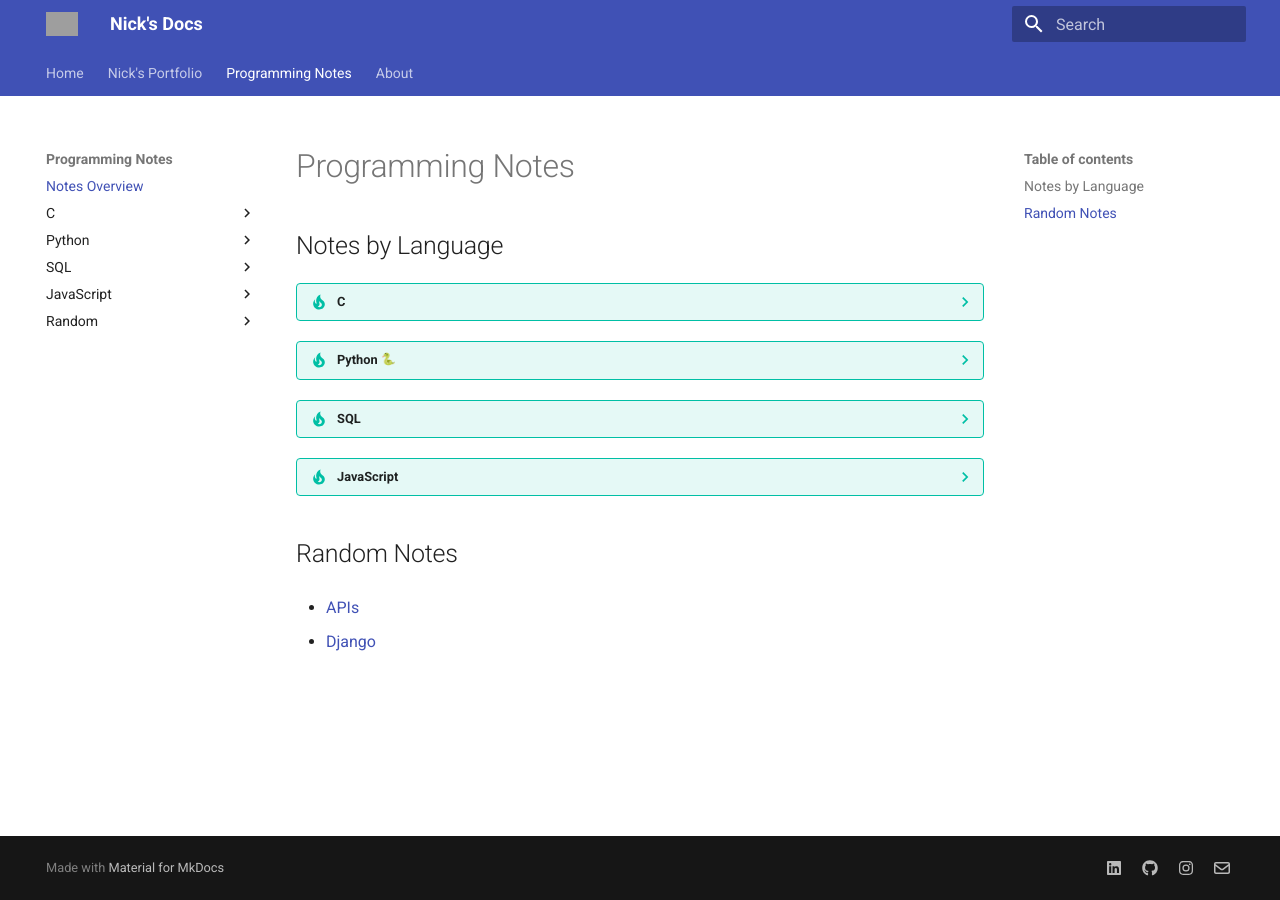
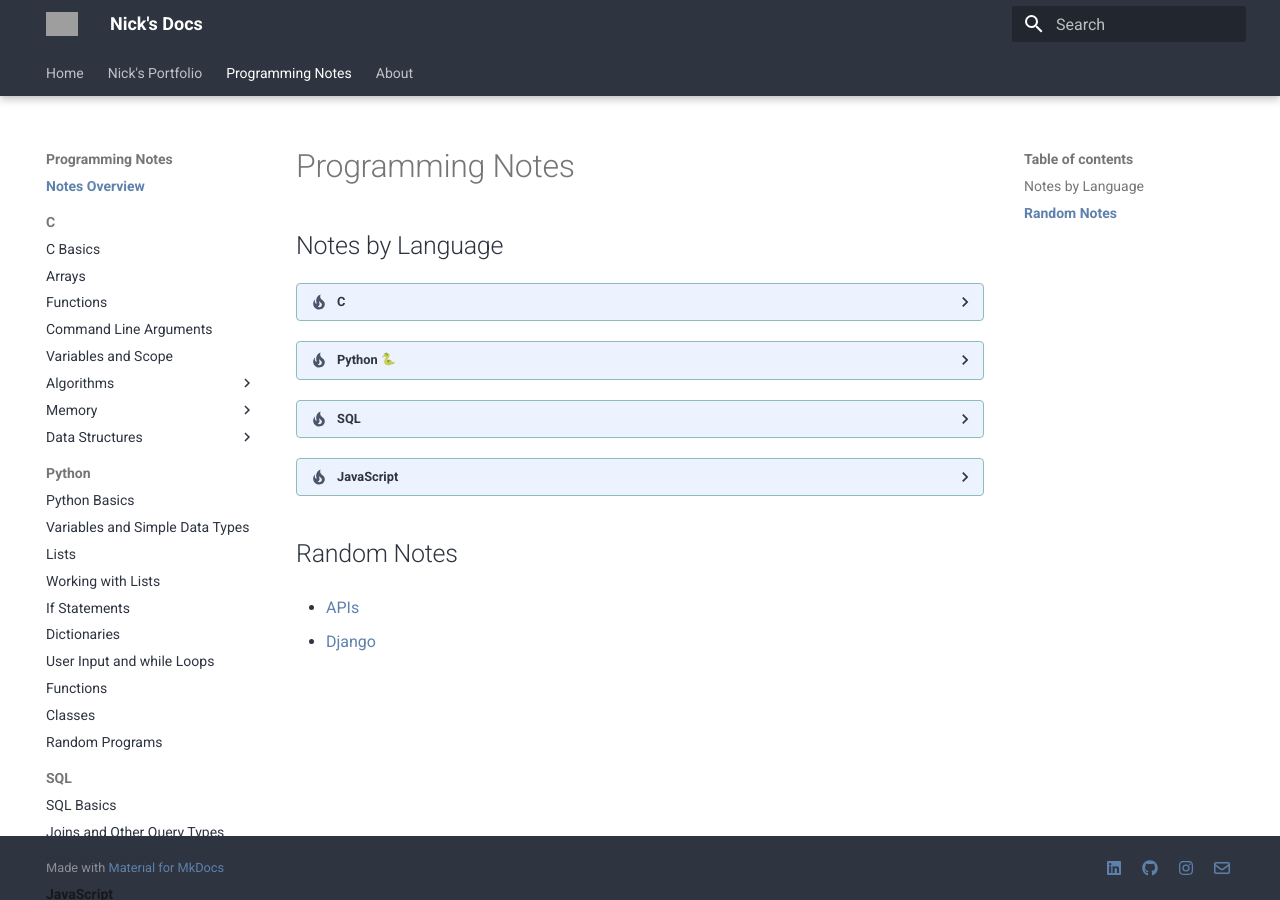
Before and after one commit to tpbnick/docs, an MkDocs documentation site: the page built from docs/notes.md, in a window 1280 px wide. Built offline with MkDocs 1.6.1 and Material for MkDocs 9.7.7, drawn with Linux system fonts in a browser that asks for light colours; emoji names are drawn with the system emoji font; grey boxes are pictures that could not be loaded.

Commit message:
Commit 12/21
Misc style updates.  Nord theme!

```diff
--- /dev/null
+++ b/docs/stylesheets/extra.css
@@ -0,0 +1,99 @@
+:root {
+    --md-default-fg-color: #2E3440;
+    --md-default-fg-color--light: hsla(0, 0%, 0%, 0.54);
+    --md-default-fg-color--lighter: hsla(0, 0%, 0%, 0.32);
+    --md-default-fg-color--lightest: hsla(0, 0%, 0%, 0.07);
+    --md-default-bg-color: hsla(0, 0%, 100%, 1);
+    --md-default-bg-color--light: hsla(0, 0%, 100%, 0.7);
+    --md-default-bg-color--lighter: hsla(0, 0%, 100%, 0.3);
+    --md-default-bg-color--lightest: hsla(0, 0%, 100%, 0.12);
+    --md-primary-fg-color: #2E3440;
+    --md-primary-fg-color--light: hsla(230, 44%, 64%, 1);
+    --md-primary-fg-color--dark: #3B4252;
+    --md-primary-bg-color: hsla(0, 0%, 100%, 1);
+    --md-primary-bg-color--light: hsla(0, 0%, 100%, 0.7);
+    --md-accent-fg-color: #8FBCBB;
+    --md-accent-fg-color--transparent: hsla(231, 99%, 66%, 0.1);
+    --md-accent-bg-color: hsla(0, 0%, 100%, 1);
+	--md-accent-bg-color--light: hsla(0, 0%, 100%, 0.7);
+}
+
+.md-typeset a, .md-typeset a::before {
+	color:#5E81AC !important;
+}
+
+.md-typeset a:hover{
+	color: #8FBCBB !important;
+}
+
+.books{
+	height: 50px !important;
+
+}
+/*
+.md-typeset .admonition-title, .md-typeset summary {
+    position: relative;
+    margin: 0 -0.6rem 0 -0.8rem;
+    padding: .4rem .6rem .4rem 2.2rem;
+    font-weight: 700;
+    background-color: rgba(59,66,82,.1) !important;
+}
+
+.md-typeset .admonition.tip, .md-typeset details.tip, .md-typeset .admonition.important, .md-typeset details.important, .md-typeset .admonition.hint, .md-typeset details.hint {
+    border-color: #4C566A !important;
+	;
+}
+*/
+
+.md-typeset .admonition.homepage,
+.md-typeset details.homepage {
+  border-color: #8FBCBB;
+}
+.md-typeset .homepage > .admonition-title,
+.md-typeset .homepage > summary {
+	background-color: rgba(231, 99%, 66%, 0.1));
+}
+
+.md-typeset .homepage > .admonition-title::before,
+.md-typeset .homepage > summary::before {
+	background-color: #4C566A;
+	-webkit-mask-image: var(--md-admonition-icon--tip);
+    	mask-image: var(--md-admonition-icon--tip);
+}
+
+.md-typeset .admonition.homepage2,
+.md-typeset details.homepage2 {
+	border-color: #BF616A;
+}
+.md-typeset .homepage2 > .admonition-title,
+.md-typeset .homepage2 > summary {
+	background-color: rgba(191, 97, 106, 0.1));
+}
+.md-typeset .homepage2 > .admonition-title::before,
+.md-typeset .homepage2 > summary::before {
+	background-color: #BF616A;
+	-webkit-mask-image: var(--md-admonition-icon--note);
+       	mask-image: var(--md-admonition-icon--note);
+}
+
+.md-footer-meta__inner,.md-footer-meta, .md-footer{
+	background-color: #2E3440;
+}
+
+.md-footer-nav{
+	background-color: #434C5E;
+}
+
+.md-footer-social__link svg{
+	color: #D8DEE9 !important;
+}
+
+.md-nav__item .md-nav__link--active{
+	color: #5E81AC !important;
+	font-weight: bold;
+
+}
+
+.md-typeset code, .codehilitetable .linenos, .highlighttable .linenos{
+	background-color: #E5E9F0 !important;
+}
--- a/mkdocs.yml
+++ b/mkdocs.yml
@@ -1,8 +1,8 @@
 site_name: Nick's Docs
 theme:
   name: material
-  logo: 'https://nicklyss.com/wp-content/uploads/2020/04/logo4.png'
-  favicon: 'https://nicklyss.com/wp-content/uploads/2020/04/logo4.png'
+  logo: 'https://nicklyss.com/media/uploads/2020/12/nord2.png'
+  favicon: 'https://nicklyss.com/media/uploads/2020/12/nord.png'
   features:
     - tabs
   static_templates:
@@ -10,6 +10,13 @@ theme:
   font:
     text: Roboto
     code: Roboto Mono
+  features:
+    - navigation.tabs
+    - navigation.instant
+    - navigation.sections
+    - navigation.tabs.sticky
+extra_css:
+  - stylesheets/extra.css
 plugins:
   - search
   - minify:
@@ -38,6 +45,8 @@ markdown_extensions:
       custom_checkbox: true
   - pymdownx.tabbed
   - pymdownx.tilde
+  - toc:
+      permalink: true
 extra:
   social:
     - icon: fontawesome/brands/linkedin
@@ -48,6 +57,8 @@ extra:
       link: https://www.instagram.com/nickplattfour/
     - icon: fontawesome/regular/envelope
       link: mailto:nickplatt4@gmail.com
+  extra_css:
+    - stylesheets/extra.css
 nav:
   - Home : index.md
   - 'Nick''s Portfolio':
```
Also changed, not shown: docs/about.md (+2 -0 lines), docs/index.md (+10 -10 lines), docs/notes.md (+4 -4 lines).
